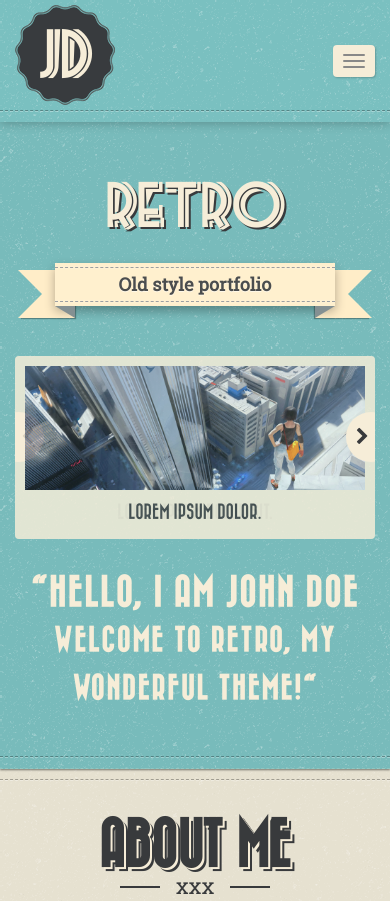
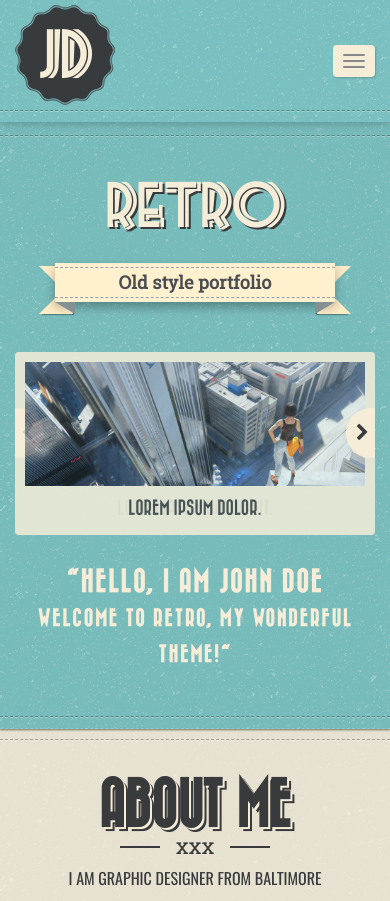
Before and after one commit to nguyenmanh1507/retro-4-portfolio, a plain HTML site: page index.html in a window 390 px wide. Shown: the top 901 px of the page. Drawn offline with nearby package versions, Linux system fonts and the light colour scheme.

Commit message:
fix width issue

```diff
--- a/sass/_blog.scss
+++ b/sass/_blog.scss
@@ -45,6 +45,11 @@
 		padding: 0.4rem;
 		min-width: 28.9rem;
 		min-height: 21.8rem;
+
+		@media (max-width: 29rem) {
+			min-width: 95%;
+			min-height: auto;
+		}
 
 		@media (max-width: 685px) {
 			float: none;
--- a/sass/_general.scss
+++ b/sass/_general.scss
@@ -5,6 +5,7 @@ html {
 body {
 	font: 1.6rem/1.5em $font-family-primary;
 	color: $color-text;
+	position: relative;
 }
 
 h1, h2, h3, h4, h5, h6 {
--- a/sass/_header.scss
+++ b/sass/_header.scss
@@ -19,6 +19,10 @@
 
 		@media (max-width: 874px) {
 			margin-top: 9rem;
+		}
+
+		@media (max-width: 768px) {
+			margin-top: 13.5rem;
 		}
 	}
 }
@@ -49,6 +53,10 @@
 		left: 15px;
 		margin-left: 0;
 	}
+
+	// @media (max-width: 334px) {
+	// 	position: absolute;
+	// }
 
 	.site-logo-title {
 		background: url('../img/logo-bg.png') no-repeat center center;
@@ -90,6 +98,10 @@
 	@media (max-width: 768px) {
 		padding: 3.7rem 0;
 	}
+
+	// @media (max-width: 334px) {
+	// 	position: absolute;
+	// }
 }
 
 .navbar-default .navbar-collapse,
@@ -163,7 +175,7 @@
   margin: 3rem auto 5rem;
 
   @media (max-width: 480px) {
-  	max-width: 70%;
+  	width: 70%;
   	padding: 0 0.5rem;
   }
 
@@ -175,6 +187,10 @@
 	  bottom: -1.2rem;
 	  border: 2.4rem solid #FFEDC8;
 	  z-index: -1;
+
+	  @media (max-width: 334px) {
+	  	display: none;
+	  }
   }
 
   &:before {
@@ -182,6 +198,11 @@
 	  border-right-width: 33px;
 	  border-left-color: rgba(0,0,0,0);
 	  @include box-shadow(2px 2px 1px -1px rgba(0,0,0,0.3));
+
+	  @media (max-width: 480px) {
+	  	left: -16px;
+	  	border-right-width: 10px;
+	  }
   }
 
   &:after {
@@ -189,13 +210,18 @@
 	  border-left-width: 33px;
 	  border-right-color: rgba(0,0,0,0);
 	  @include box-shadow(-2px 2px 1px -1px rgba(0,0,0,0.3));
+
+	  @media (max-width: 480px) {
+	  	right: -16px;
+	  	border-left-width: 10px;
+	  }
 	}
 
 	.site-ribbon-desc {
 		color: #4B4D4E;
 	  text-shadow: 0 1px 0 rgba(255,255,255,0.5);
 	  margin: 0px;
-	  padding: 12px 10px 11px 10px;
+	  padding: 0.55em 0.45em 0.5em 0.45em;
 	  font-size: 2.2rem;
 
 	  @media (max-width: 480px) {
@@ -210,6 +236,10 @@
 		  border-style: solid;
 		  bottom: -12px;
 		  content: '';
+
+		  @media (max-width: 334px) {
+				display: none;
+			}
 		}
 
 		&:before {
@@ -314,8 +344,17 @@
 	letter-spacing: 0.2rem;
 	line-height: 1.5em;
 
+	@media (max-width: 480px) {
+		font-size: 2.4rem;
+	}
+
 	span {
 		display: block;
 		font-size: 2.6rem;
+
+		@media (max-width: 480px) {
+			font-size: 1.8rem;
+			padding: 0 0.5rem;
 		}
 	}
+}
```
Also changed, not shown: index.html (+0 -1 lines), stylesheets/styles.css. Lines whose indentation alone changed are shown as unchanged.
